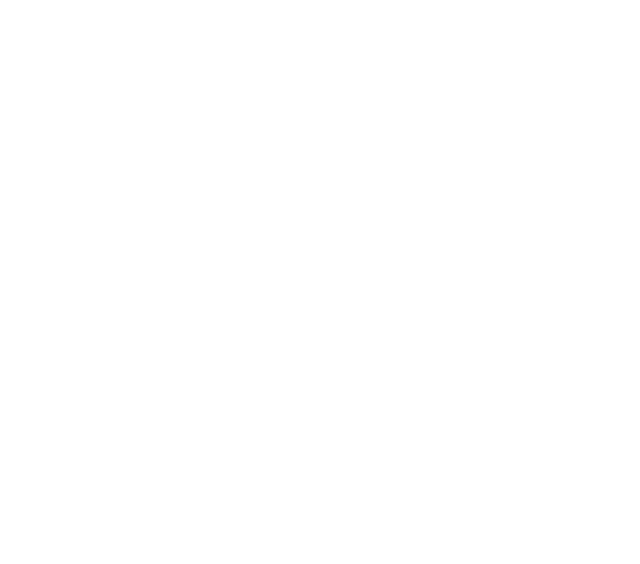
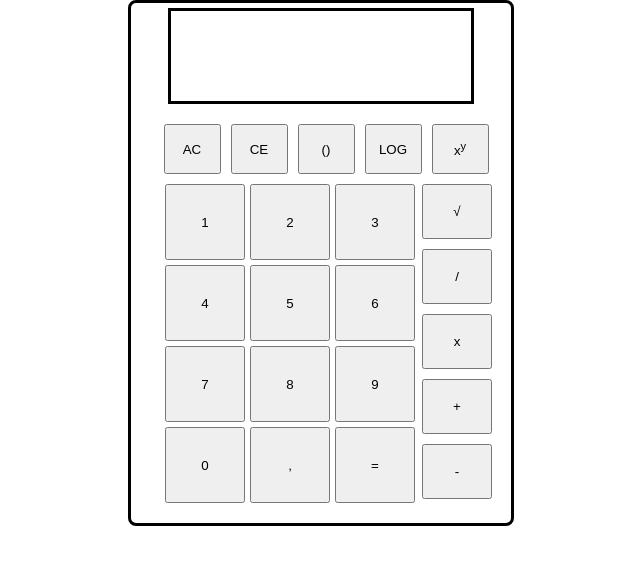
Before and after one commit to HenriquePedro2905/Calculadora_js, a plain HTML site: page index.html in a window 1280 px wide. Shown: the whole page, without its empty margins (319-959 px from the left). Drawn offline with Linux system fonts and the light colour scheme.

Commit message:
feat: add style

```diff
--- /dev/null
+++ b/css/style.css
@@ -0,0 +1,83 @@
+* {
+    margin: 0;
+    padding: 0;
+}
+
+main {
+    display: flex;
+    align-items: center;
+    justify-content: center;
+}
+
+#container-calculator {
+    width: 380px;
+    height: 520px;
+    border-style: solid;
+    border-radius: 8px;
+    display: flex;
+    flex-direction: column;
+    align-items: center;
+    /* align-items: flex-start; Alinhar itens ao topo */
+}
+
+#scream {
+    width: 300px;
+    height: 90px;
+    margin: 5px auto 0 auto;
+    border-style: solid;
+    border-color: black;
+}
+
+.btns-de-cima {
+    width: 325px;
+    display: flex;
+    margin-top: 20px;
+    margin-left: 10px;
+    gap: 10px; /* Espaço reduzido entre os botões */
+}
+
+.btns-de-cima button {
+    width: 60px;
+    height: 50px;
+}
+
+.btns-wrapper {
+    display: flex;
+    gap: 2px;
+}
+
+.btns-centrais {
+    margin: 10px;
+    width: 240px;
+    height: 240px;
+    display: grid;
+    grid-template-columns: repeat(3, 1fr);
+    column-gap: 5px; /* Espaço entre as colunas */
+    row-gap: 5px;    /* Espaço entre as linhas */
+}
+
+.btns-centrais button {
+    width: 80px;
+    height: 76px;
+    display: flex;
+    justify-content: center;
+    align-items: center;
+    text-align: center;
+    box-sizing: border-box;
+}
+
+.btns-laterais {
+    margin-left: 10px;
+    margin-top: 10px;
+    width: 60px;
+    height: 315px;
+    display: flex;
+    flex-direction: column;
+    align-items: center;
+    gap: 10px; /* Espaço reduzido entre os botões laterais */
+}
+
+.btns-laterais button {
+    width: 70px;
+    height: 55px;
+}
--- a/index.html
+++ b/index.html
@@ -3,9 +3,46 @@
 <head>
     <meta charset="UTF-8">
     <meta name="viewport" content="width=device-width, initial-scale=1.0">
-    <title>Document</title>
+    <title>Calculadora</title>
+    <link rel="stylesheet" href="css/style.css">
 </head>
 <body>
+    <main>
+        <div id="container-calculator">
+            <div id="scream">
 
+            </div>
+            <div class="btns-de-cima">
+                <button id="btn-ac">AC</button>
+                <button id="btn-ce">CE</button>
+                <button id="btn-paretnese">()</button>
+                <button id="btn-log">LOG</button>
+                <button id="btn-expo">x<sup>y</sup></button>
+            </div>
+            <div class="btns-wrapper">
+                <div class="btns-centrais">
+                    <button id="num-1">1</button>
+                    <button id="num-2">2</button>
+                    <button id="num-3">3</button>
+                    <button id="num-4">4</button>
+                    <button id="num-5">5</button>
+                    <button id="num-6">6</button>
+                    <button id="num-7">7</button>
+                    <button id="num-8">8</button>
+                    <button id="num-9">9</button>
+                    <button id="num-0">0</button>
+                    <button id="btn-virgula">,</button>
+                    <button id="btn-igual">=</button>
+                </div>
+                <div class="btns-laterais">
+                    <button id="btn-radia">&radic;</button>
+                    <button id="btn-divi">/</button>
+                    <button id="btn-multi">x</button>
+                    <button id="btn-soma">+</button>
+                    <button id="btn-menos">-</button>
+                </div>
+            </div>
+        </div>
+    </main>
 </body>
 </html>
```
